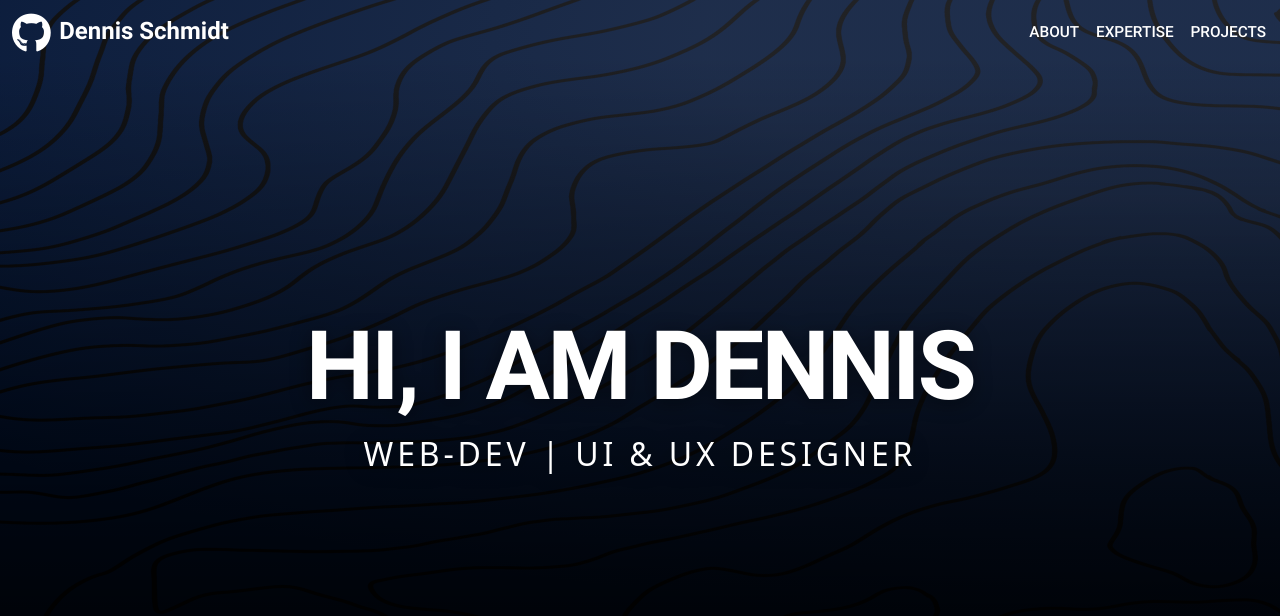
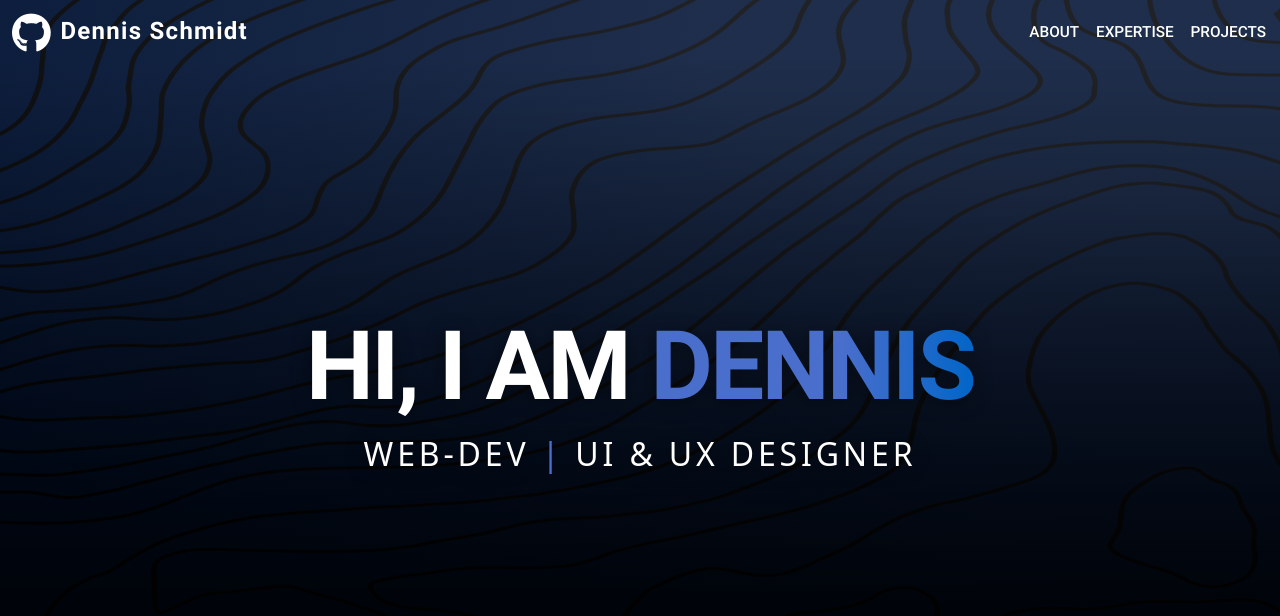
Before and after one commit to DS-178/Portfolio, a plain HTML site: page src/index.html in a window 1280 px wide. Drawn offline with Linux system fonts and the light colour scheme.

Commit message:
Hero title

```diff
--- a/src/css/style.scss
+++ b/src/css/style.scss
@@ -1,5 +1,5 @@
 $light-blue: #0466c8;
-$Gradient-Text: linear-gradient(270deg, #0466c8 1.76%, #3353a3 40.59%);
+$Gradient-Text: linear-gradient(270deg, #0466c8 1.76%, #496ecc 40.59%);
 
 body {
   padding: 0;
@@ -8,7 +8,7 @@ body {
   user-select: none;
 }
 
-gradient {
+.gradientText {
     background: $Gradient-Text;
     background-clip: text;
     -webkit-background-clip: text;
@@ -35,6 +35,7 @@ gradient {
   gap: 0.66vw;
   font-family: "Roboto";
   font-weight: 700;
+  letter-spacing: 0.1vw;
 }
 
 .nav-logo:hover {
@@ -86,8 +87,6 @@ gradient {
   font-size: 12vh;
   letter-spacing: -0.2vw;
   font-family: "Roboto";
-  display: flex;
-  flex-direction: column;
   font-weight: 700;
 }
 
--- a/src/index.html
+++ b/src/index.html
@@ -35,8 +35,8 @@
 
         <section class="hero-content">
           <div class="title-container">
-            <div class="hero-title">Hi, i am Dennis</div>
-            <div class="hero-subtitle">web-dev | UI & UX DESIGNER</div>
+            <div class="hero-title">Hi, i am <span class="gradientText">Dennis</span></div>
+            <div class="hero-subtitle">web-dev <span class="gradientText">|</span> UI & UX DESIGNER</div>
           </div>
 
         </section>
```
Also changed, not shown: src/css/style.css, 1 other file.
